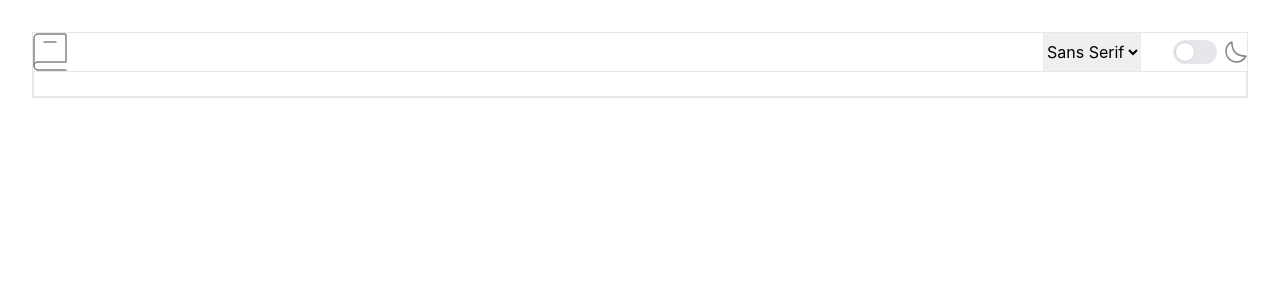
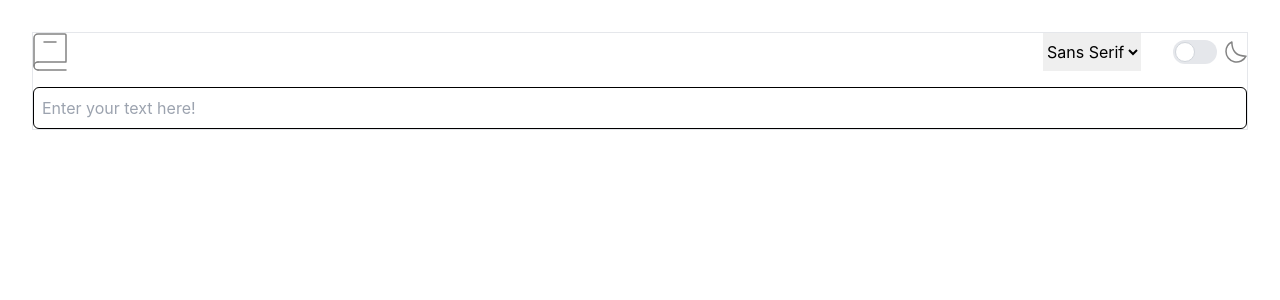
Before and after one commit to marleyanthony/dictionary-app, a React (Create React App) app: page / in a window 1280 px wide. Shown: the top 300 px of the page. Built offline with nearby package versions, Linux system fonts and the light colour scheme.

Commit message:
Add search input styles

```diff
--- a/src/components/Header.tsx
+++ b/src/components/Header.tsx
@@ -26,7 +26,8 @@ const Header = () => {
           type="text"
           name="search bar"
           id="search-bar"
-          className="border w-full"
+          className="border w-full border-solid border-black mt-4 p-2 rounded-md"
+          placeholder="Enter your text here!"
         />
       </div>
     </div>
```
